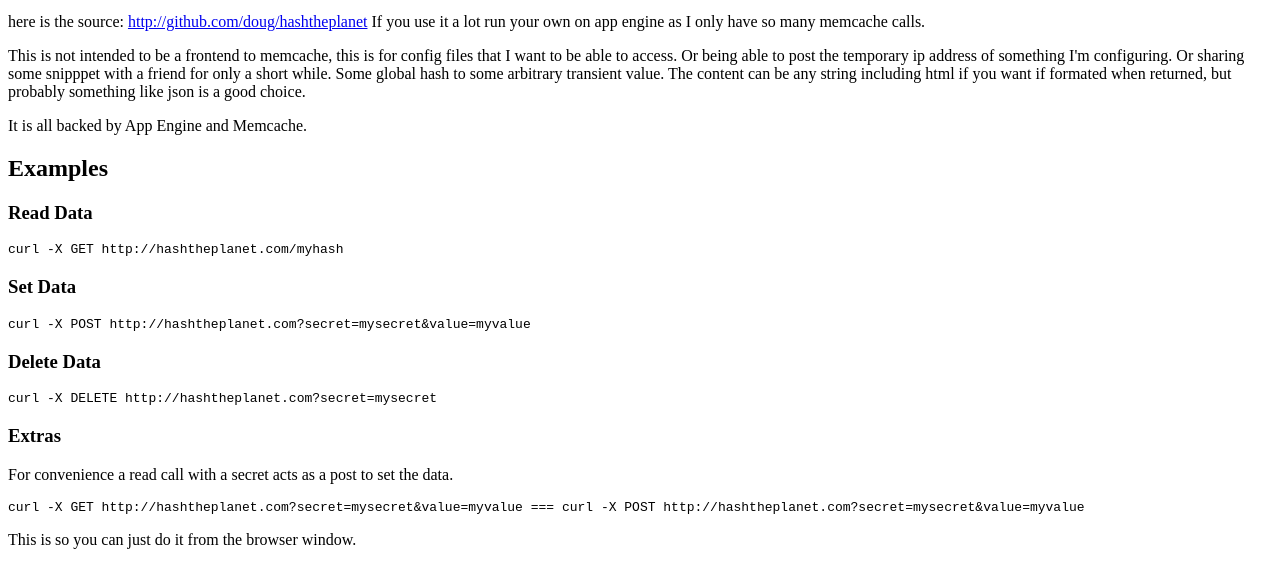
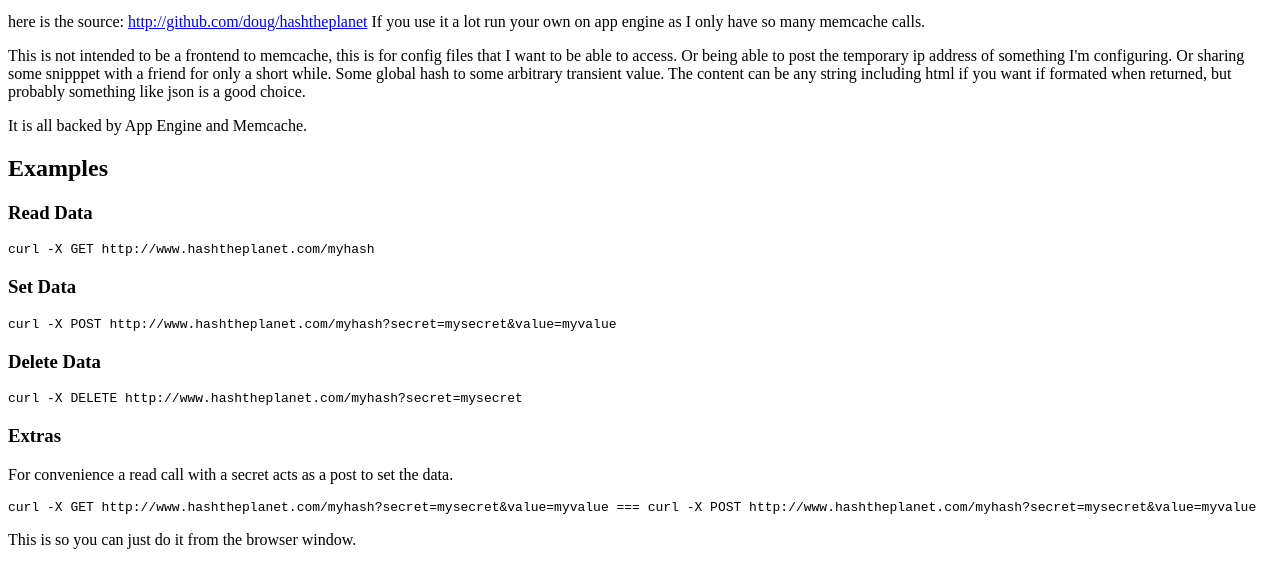
Before and after one commit to doug/hashtheplanet, a plain HTML site: page index.html in a window 1280 px wide. Shown: the part 101-688 px from the top of the page. Drawn offline with Linux system fonts and the light colour scheme.

Commit message:
mod readme

```diff
--- a/index.html
+++ b/index.html
@@ -24,24 +24,24 @@ a good choice.</p>
 
 <h3>Read Data</h3>
 
-<pre><code>curl -X GET http://hashtheplanet.com/myhash
+<pre><code>curl -X GET http://www.hashtheplanet.com/myhash
 </code></pre>
 
 <h3>Set Data</h3>
 
-<pre><code>curl -X POST http://hashtheplanet.com?secret=mysecret&amp;value=myvalue
+<pre><code>curl -X POST http://www.hashtheplanet.com/myhash?secret=mysecret&amp;value=myvalue
 </code></pre>
 
 <h3>Delete Data</h3>
 
-<pre><code>curl -X DELETE http://hashtheplanet.com?secret=mysecret
+<pre><code>curl -X DELETE http://www.hashtheplanet.com/myhash?secret=mysecret
 </code></pre>
 
 <h3>Extras</h3>
 
 <p>For convenience a read call with a secret acts as a post to set the data.</p>
 
-<pre><code>curl -X GET http://hashtheplanet.com?secret=mysecret&amp;value=myvalue === curl -X POST http://hashtheplanet.com?secret=mysecret&amp;value=myvalue
+<pre><code>curl -X GET http://www.hashtheplanet.com/myhash?secret=mysecret&amp;value=myvalue === curl -X POST http://www.hashtheplanet.com/myhash?secret=mysecret&amp;value=myvalue
 </code></pre>
 
 <p>This is so you can just do it from the browser window.</p>
```
Also changed, not shown: 1 other file.
